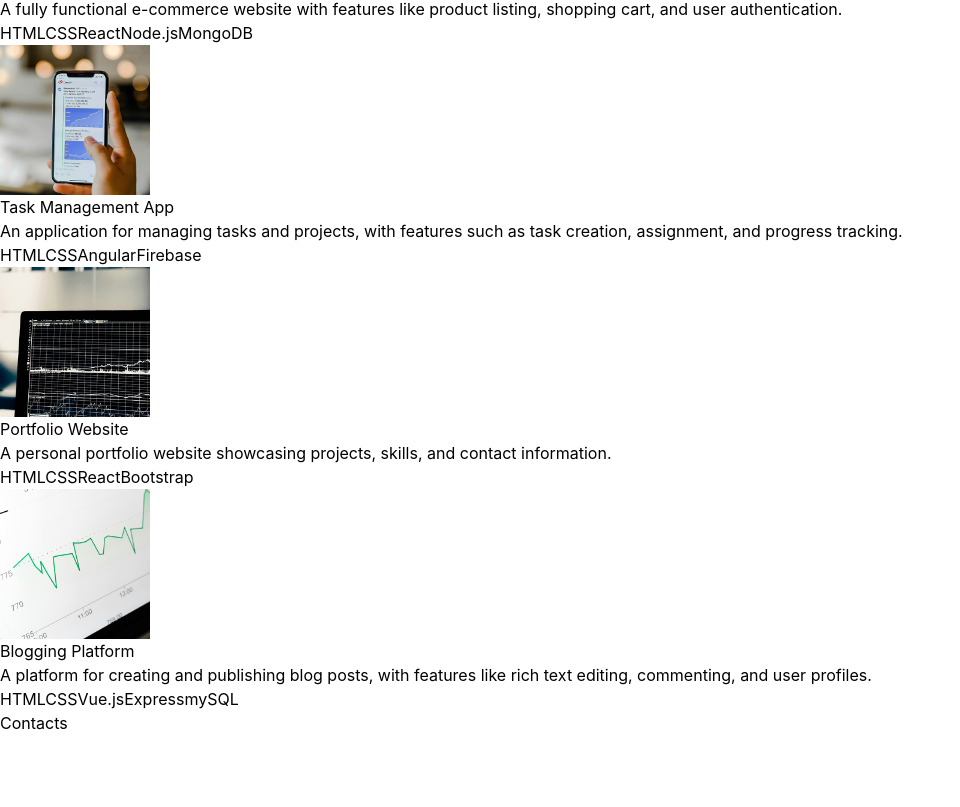
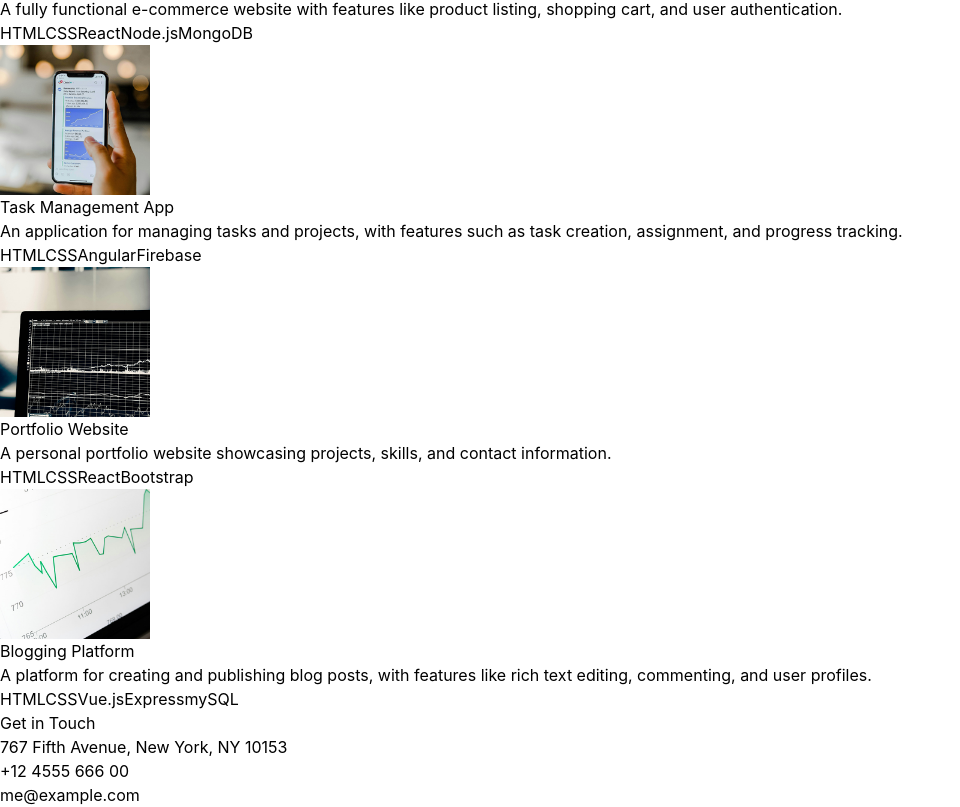
Before and after one commit to Szkrishna/My-Portfolio, a React (Vite) app: page / in a window 1280 px wide. Shown: the part 2239-3046 px from the top of the page, without its empty margins (0-960 px from the left). Before the commit the page ends 2974 px from the top, so only its background shows below. Built offline with nearby package versions, Linux system fonts and the light colour scheme.

Commit message:
completed code for contact section and styled it properly

```diff
--- a/src/components/Contacts.jsx
+++ b/src/components/Contacts.jsx
@@ -1,8 +1,16 @@
 // import React from 'react';
+import { CONTACT } from "../constants";
 
 const Contacts = () => {
   return (
-    <div>Contacts</div>
+    <div className="border-b border-neutral-900 pb-20">
+        <h2 className="my-10 text-center text-4 ">Get in Touch</h2>
+        <div className="text-center tracking-tighter">
+            <p className="my-4">{CONTACT.address}</p>
+            <p className="my-4">{CONTACT.phoneNo}</p>
+            <a href="#" className="border-b">{CONTACT.email}</a>
+        </div>
+    </div>
   )
 }
 
--- a/src/components/Hero.jsx
+++ b/src/components/Hero.jsx
@@ -9,7 +9,7 @@
                 <div className="w-full lg:w-1/2">
                     <div className="flex flex-col items-center lg:items-start">
                         <h1 className="pb-16 text-6xl font-thin tracking-tight lg:mt-16 lg:text-8xl">Krishna Singh</h1>
-                        <span className="bg-gradient-to-r from-pink-300 via-slate-500 to-purple-500 bg-clip-text text-4xl tracking-tight text-transparent">
+                        <span className="bg-gradient-to-r from-pink-300 via-slate-500 to-purple-500 bg-clip-text text-3xl tracking-tight text-transparent">
                             Full Stack Developer
                         </span>
                         <p className="my-2 max-w-xl py-6 font-light tracking-tighter">{HERO_CONTENT}</p>
```
